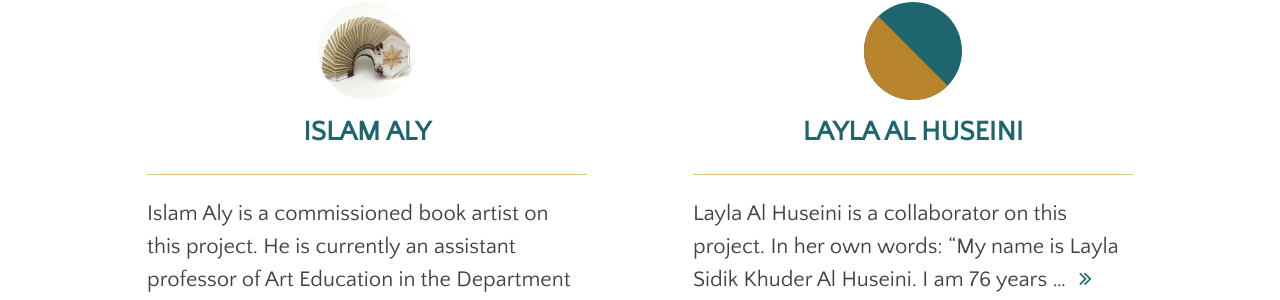
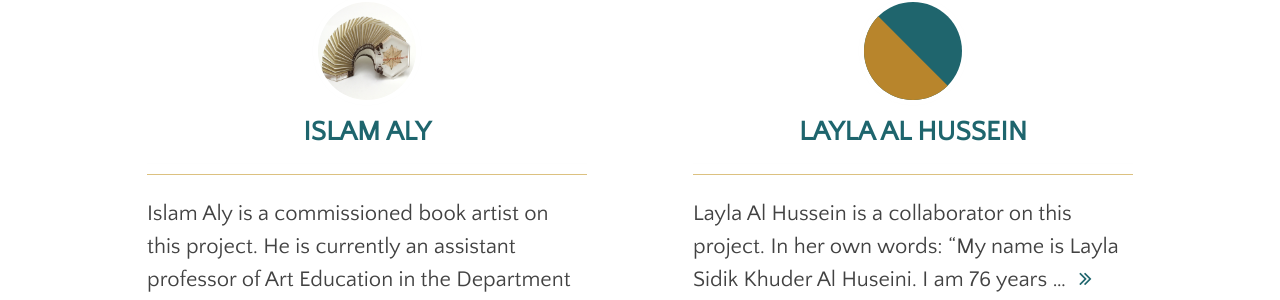
Before and after one commit to swat-ds/fps.swarthmore.edu, a Jekyll site: the page built from _pages/artists.md, in a window 1280 px wide and 900 px high, scrolled down 2113 px. Shown: the part 143-443 px from the top of the window. Built offline with Jekyll 4.4.1, drawn with Linux system fonts in a browser that asks for light colours.

Commit message:
Update authors.yml

```diff
--- a/_data/authors.yml
+++ b/_data/authors.yml
@@ -71,10 +71,10 @@ Islam Aly:
   avatar: IslamAly2bio-sq.jpg
   url: http://www.islamaly.com/
 
-Layla Al Huseini:
-  name: Layla Al Huseini
+Layla Al Hussein:
+  name: Layla Al Hussein
   bio: >
-     Layla Al Huseini is a collaborator on this project. In her own words: “My name is Layla Sidik Khuder Al Huseini. I am 76 years old and currently live in Northeast Philadelphia with my daughter. I studied to be a teacher for handmade arts, but I didn’t work in my field that much because I decided to dedicate my time and efforts to my family. I also worked in media and culture in Iraq. I have many hobbies like sewing, needlework, and decoration. I am poet and author. It is one way I am able to express the grief I feel from being separated from my family and losing my sons throughout the years to war. I hold an Honorary Doctorate and was appointed as a Peace Ambassador in Philadelphia by Peace Academy in Germany.”
+     Layla Al Hussein is a collaborator on this project. In her own words: “My name is Layla Sidik Khuder Al Huseini. I am 76 years old and currently live in Northeast Philadelphia with my daughter. I studied to be a teacher for handmade arts, but I didn’t work in my field that much because I decided to dedicate my time and efforts to my family. I also worked in media and culture in Iraq. I have many hobbies like sewing, needlework, and decoration. I am poet and author. It is one way I am able to express the grief I feel from being separated from my family and losing my sons throughout the years to war. I hold an Honorary Doctorate and was appointed as a Peace Ambassador in Philadelphia by Peace Academy in Germany.”
 
 Mark Strandquist:
   name: Mark Strandquist
```
